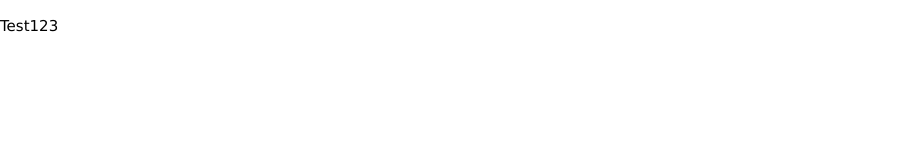
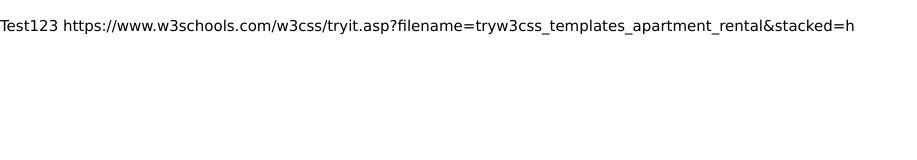
Before and after one commit to PBlendvig/Innovation, a website: page Ravnholt.html in a window 1280 px wide. Shown: the whole page, without its empty margins (0-917 px from the left). Drawn offline with nearby package versions, Linux system fonts and the light colour scheme.

Commit message:
Update Ravnholt.html

```diff
--- a/Ravnholt.html
+++ b/Ravnholt.html
@@ -5,6 +5,10 @@
 <meta name="viewport" content="width=device-width, initial-scale=1">
 <link rel="stylesheet" href="https://www.w3schools.com/w3css/4/w3.css">
 <body>
-<p>Test123</p>
+<p>Test123
+
+    https://www.w3schools.com/w3css/tryit.asp?filename=tryw3css_templates_apartment_rental&stacked=h
+
+</p>
 
 </body>
```
